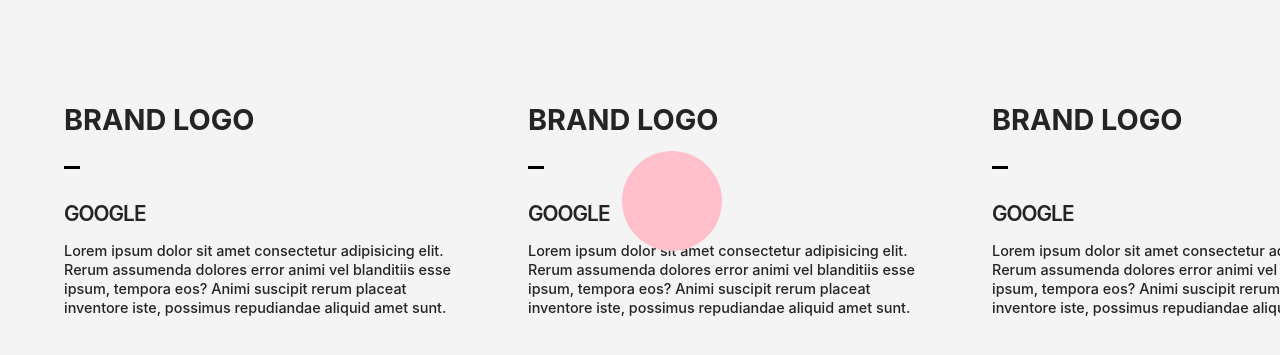
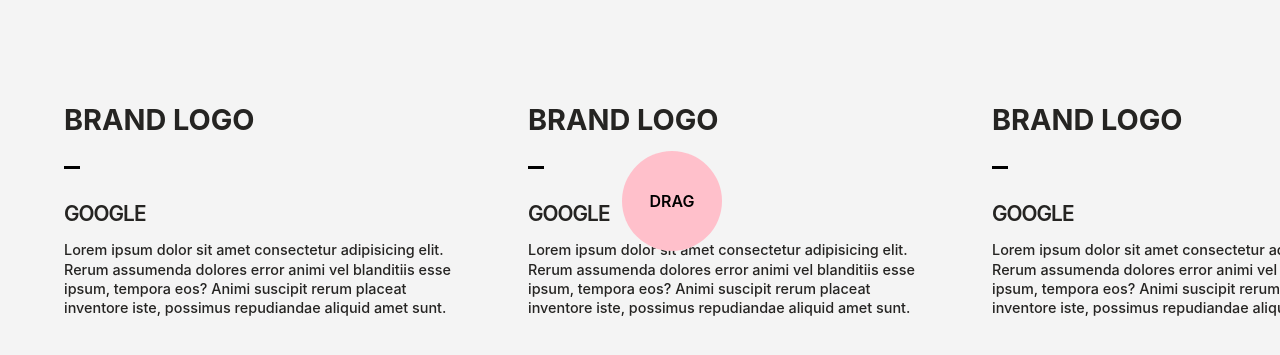
Before and after one commit to nickisnik/simple-unit, a Next.js app: page / in a window 1280 px wide. Shown: the part 2104-2459 px from the top of the page. Built offline with nearby package versions, Linux system fonts and the light colour scheme.

Commit message:
Added pink cursor

```diff
--- a/components/Carousel.jsx
+++ b/components/Carousel.jsx
@@ -10,12 +10,17 @@
   const carouselRef = useRef(null);
 
   const [leftConstraint, setLeftConstrait] = useState(-1700);
+  const [cursorVariant, setCursorVariant] = useState('start');
 
   useEffect(() => {
     setLeftConstrait(- carouselRef?.current?.clientWidth + window?.innerWidth - 150)
   }, [carouselRef]);
 
-
+//testing
+useEffect(() => {
+  console.log(cursorVariant)
+}, [cursorVariant])
+//
 
   const carouselList = [1, 2, 3, 4, 5]
   const carouselItem = carouselList.map((item, index) => {
@@ -28,35 +33,47 @@
     )
   })
 
-  const [cursorVariant, setCursorVariant] = useState('start');
 
   const handleCursor = (e) => {
-    console.log(e.nativeEvent.offsetX)
+    const clientRectObj = wrapperRef?.current?.getBoundingClientRect();
+    if(cursorVariant === 'hidden') {return}
+    if(e.clientX - clientRectObj.left < 0 || e.clientY - clientRectObj.top < 0) {
+      setCursorVariant('hidden')
+    }
+    console.log(Math.floor(e.clientY - clientRectObj.top), cursorVariant)
     setMousePos({
-      x: e.nativeEvent.layerX,
-      y: e.nativeEvent.layerY
+      x: e.clientX - clientRectObj.left,
+      y: Math.floor(e.clientY - clientRectObj.top)
     })
   }
   const variants = {
     default: {
-      x: mousePos.x -100,
-      y: mousePos.y -100,
+      x: mousePos.x -50,
+      y: mousePos.y -50,
       opacity: 1,
       top:0,
       left:0
     },
+    active: {
+      x: mousePos.x -50,
+      y: mousePos.y -50,
+      opacity: 1,
+      top:0,
+      left:0,
+      scale: 0.5,
+    },
     hidden: {
-      x: mousePos.x - 50,
-      y: mousePos.y - 50,
-      scale: 1,
       opacity: 0,
+      top: 0,
+      left: 0,
+      x: mousePos.x -50,
+      y: mousePos.y -50,
       transitionEnd: {
         top: "50%",
-        left: "50%",
+        left: "90%",
         x: "-50%",
         y: "-50%",
         opacity: 0.999,
-        scale: 1,
       }
     },
     start: {
@@ -65,10 +82,12 @@
       x: "-50%",
       y: "-50%",
       opacity: 1,
-      scale: 1,
     }
 
   }
+
+  const wrapperRef = useRef(null);
+
 
   return (
     <section className='engagements-wrapper'>
@@ -77,22 +96,29 @@
             <span>ENGAGEMENTS</span>
           </header>
           <div className="carousel-wrapper"
-              /* onMouseMove={(e) => {handleCursor(e)}} src="/video2.mp4" autoPlay muted loop
-              onMouseEnter={() => {setTimeout(() => {setCursorVariant('default')}, 100)}}
-              onMouseLeave={() => {setCursorVariant('hidden')}}  */ >
+              onMouseDown={() => {setCursorVariant('active')}}
+              onMouseUp={() => {setCursorVariant('default')}}
+              ref={wrapperRef}
+              onMouseMove={(e) => {handleCursor(e)}}
+              onMouseEnter={() => {setCursorVariant('default')}}
+              onMouseLeave={() => {setCursorVariant('hidden'); console.log('mouse left')}}  >
             <motion.div
+              className='engagements-carousel'
+              ref={carouselRef}
+              drag="x"
+              dragConstraints={{ left: leftConstraint, right: 0 }}
 
-             ref={carouselRef} drag="x" dragConstraints={{ left: leftConstraint, right: 0 }} className='engagements-carousel'>
+              >
               {carouselItem}
+            </motion.div>
+              <motion.div
+                className={cursorVariant === 'active' ? "brand-cursor active-cursor" : "brand-cursor"}
+                variants={variants}
+                animate={cursorVariant}
+                transition={{type: "spring", mass: 0.1, stiffness: 100}}>
+                <span>{cursorVariant === 'active' ? '' : 'DRAG'}</span>
+              </motion.div>
 
-            </motion.div>
-          <motion.div
-            className='brand-cursor'
-            variants={variants}
-            animate={cursorVariant}
-            transition={{type: "spring", mass: 0.1, stiffness: 100}}>
-
-          </motion.div>
           </div>
         </section>
   )
--- a/pages/index.js
+++ b/pages/index.js
@@ -31,6 +31,8 @@
     hidden: {
       x: mousePos.x - 50,
       y: mousePos.y - 50,
+      top:0,
+      left:0,
       scale: 1,
       opacity: 0,
       transitionEnd: {
--- a/styles/carousel.css
+++ b/styles/carousel.css
@@ -40,9 +40,9 @@
 .engagements-carousel {
     display: flex;
     gap: 4rem;
-
     width: fit-content;
     -ms-overflow-style: none;
+    will-change: transform;
     scrollbar-width: none;
 }
 
@@ -95,9 +95,11 @@
 .carousel-wrapper {
     position: relative;
     margin: 5rem 0;
+    cursor: none;
 }
 
 .brand-cursor {
+    display: flex;
     position: absolute;
     top: 50%;
     left: 50%;
@@ -105,4 +107,71 @@
     height: 100px;
     background-color: pink;
     border-radius: 50%;
+    cursor: none;
+    pointer-events: none;
 }
+
+.active-cursor {
+    transform: scaleX(0.7);
+}
+
+.active-cursor::after {
+    top: 50%;
+    text-align: center;
+    position: absolute;
+    bottom: 0;
+    left: 0;
+    right: 0;
+    transform: translate(100%, -50%);
+    content: '▶';
+    animation: arrowRight 250ms ease forwards;
+    color: pink;
+    font-size: 2rem;
+}
+.active-cursor::before {
+    position: absolute;
+    text-align: center;
+    top: 50%;
+    bottom: 0;
+    left: 0;
+    right: 0;
+    transform: translate(-100%, -50%);
+    content: '◀';
+    animation: arrowLeft 250ms ease forwards;
+    color: pink;
+    font-size: 2rem;
+}
+
+@keyframes arrowRight {
+    from {
+        transform: translate(0%, -50%);
+    }
+
+    to {
+        transform: translate(100%, -50%);
+    }
+}
+@keyframes arrowLeft {
+    from {
+        transform: translate(0%, -50%);
+    }
+
+    to {
+        transform: translate(-100%, -50%);
+    }
+}
+
+.brand-cursor span {
+    margin: auto;
+    color: black;
+    font-weight: 600;
+}
+
+@media only screen and (max-width: 750px) {
+    .brand-cursor {
+        display: none;
+    }
+    .active-cursor {
+        display: none;
+    }
+}
--- a/styles/product-showcase.css
+++ b/styles/product-showcase.css
@@ -13,8 +13,6 @@
 }
 
 .product-img-wrappper {
-    /* width: 100%; */
-    outline: 2px solid red;
     overflow: hidden;
     aspect-ratio: calc(0.75);
 }
```
